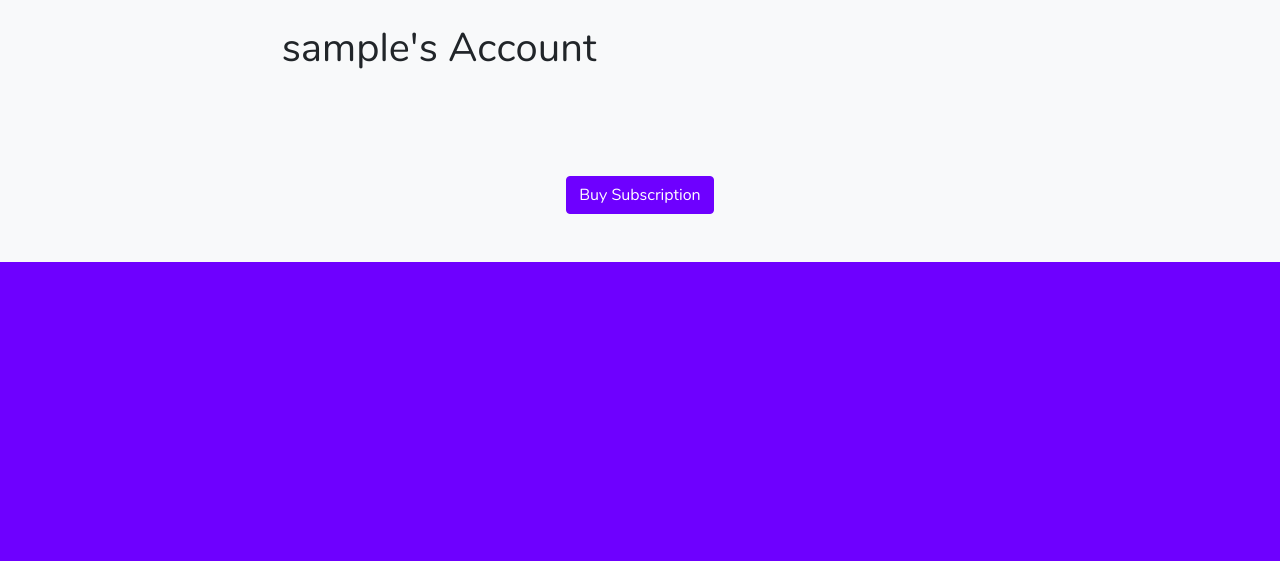
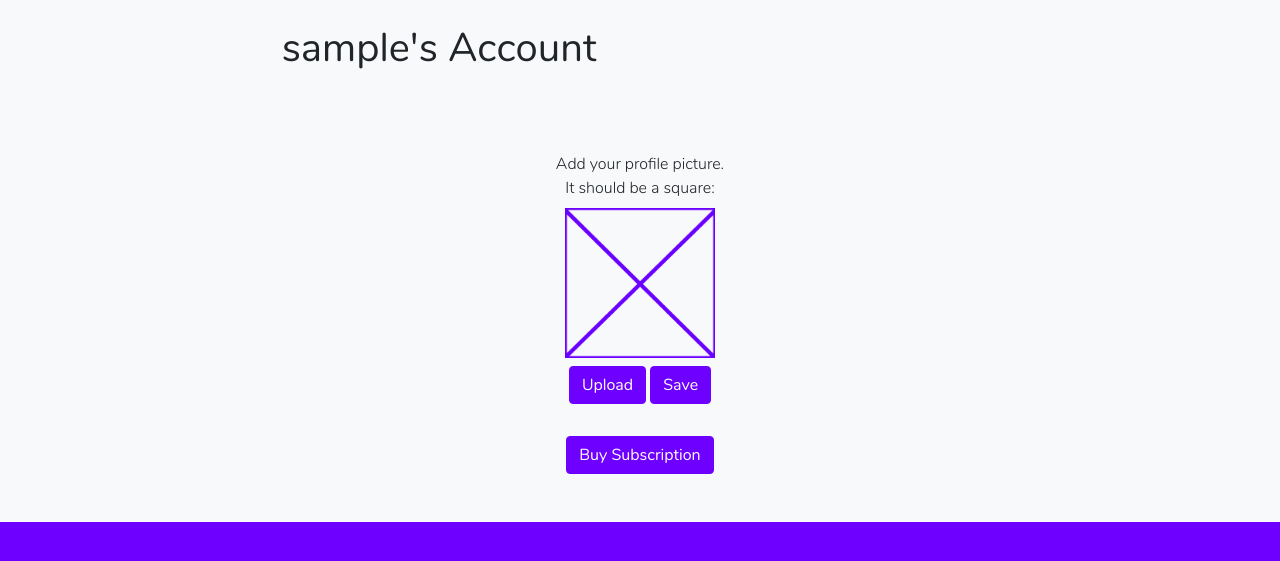
Before and after one commit to zappycode/zappycode-django, a Django app: page /account/ in a window 1280 px wide. Shown: the part 66-627 px from the top of the page. Run offline with Django 3.2, Linux system fonts and the light colour scheme; the visitor is signed in with stand-in values (Sample User, id 1); parts of the project's set-up code (start-up, migrations or seed data) failed here and were passed over; some libraries are stand-ins or nearby versions.

Commit message:
Users can add profile picture
changing, adding avatar possible on account.html

```diff
--- a/sitewide/forms.py
+++ b/sitewide/forms.py
@@ -1,4 +1,5 @@
 from allauth.account.forms import SignupForm
+from django.forms import ModelForm
 import stripe
 from django.conf import settings
 import environ
@@ -8,6 +9,7 @@ from django.shortcuts import get_object_or_404
 from django.template.defaultfilters import pluralize
 
 from invites.models import Invite
+from sitewide.models import ZappyUser
 
 env = environ.Env()
 environ.Env.read_env()
@@ -91,3 +93,27 @@ class CustomSignupForm(SignupForm):
 
             except Exception as e:
                 raise forms.ValidationError(e)
+
+
+class AccountSettingsForm(ModelForm):
+    def __init__(self, *args, **kwargs):
+        super(ModelForm, self).__init__(*args,**kwargs)
+        # erase label from pic, set no validation on hidden pic input
+        self.fields['pic'].label = ''
+        self.fields['pic'].required = False
+
+    class Meta:
+        model = ZappyUser
+        fields = ['pic']
+
+        # ImageField is switched to display none.
+        # Purpose: styling of FileInput's button is impossible.
+        # But there is possibility of styling related label
+        # which is made in account.html file
+        widgets = {
+            'pic': forms.ClearableFileInput(
+                attrs={
+                    'style': "display: none",
+                },
+            ),
+        }
--- a/sitewide/templates/account/account.html
+++ b/sitewide/templates/account/account.html
@@ -25,9 +25,29 @@
                 {% if user.cancel_at_period_end %}
                     <br>
                     <div class="alert alert-danger" role="alert">
-                        Your subscription has been canceled. You'll still have access to ZappyCode util the end of the billing cycle.
+                        Your subscription has been canceled. You'll still have access to ZappyCode until the end of the billing cycle.
                     </div>
                 {% endif %}
+
+                <form action="{% url 'account' %}" method="POST" enctype="multipart/form-data">
+                    {% csrf_token %}
+                    {% if request.user.pic %}
+                        <label>Change your profile picture:</label>
+                        <div class="d-block">
+                            <img id='preview_avatar' alt="profile picture" class="ml-4" height="150px" width="150px" src="../media/{{ request.user.pic }}">
+                            <button class="btn align-top btn-outline-primary border-1 p-0 m-0" style="font-size: 0.5rem;" type=submit name="delete" data-toggle="tooltip" title="Delete profile picture">
+                                <img alt="delete picture" height="20px" width="20px"  class="m-0 p-0 border-0" src="{% static 'sitewide/plug4pics.png' %}">
+                            </button>
+                        </div>
+                    {% else %}
+                        <label>Add your profile picture.<br> It should be a square:</label>
+                        <img id='preview_avatar' alt="profile picture" class="mx-auto d-block" height="150px" width="150px" src="{% static 'sitewide/plug4pics.png' %}">
+                    {% endif %}
+                    {{ forms }}
+                    <label for="id_pic" class="mt-2 btn btn-primary " style="cursor: pointer;">Upload</label>
+                    <button type=submit name="save" class="btn btn-primary ">Save</button>
+                </form>
+
                 {% if user.active_membership and not user.cancel_at_period_end  %}
                     <br>
                     <form method="post" action="{% url 'cancel_subscription' %}">
@@ -42,3 +62,30 @@
         </div>
 
 {% endblock %}
+
+{% block javascript %}
+     <script>
+        $(function () {
+            $('[data-toggle="tooltip"]').tooltip()
+        });
+
+        // funcs to preview photo after upload.
+        var reader = new FileReader();
+
+        // show loaded picture
+        reader.onload = function (e) {
+            $('#preview_avatar').attr('src', e.target.result);
+        }
+
+       function readURL(input) {
+            if (input.files && input.files[0]) {
+                reader.readAsDataURL(input.files[0]);
+            }
+        }
+
+        // fetch url from hidden ImageField
+        $("#id_pic").change(function() {
+            readURL(this);
+        });
+    </script>
+{% endblock %}
--- a/sitewide/views.py
+++ b/sitewide/views.py
@@ -1,5 +1,7 @@
 import time
 import stripe
+
+from .forms import AccountSettingsForm
 from .models import ZappyUser
 from django.shortcuts import render, redirect
 from django.contrib.auth.decorators import login_required
@@ -24,7 +26,26 @@ def pricing(request):
 
 @login_required
 def account(request):
-    return render(request, 'account/account.html')
+
+    forms = AccountSettingsForm()
+    if request.method == 'POST':
+        # print(request.POST.get('action2'))
+        user = request.user
+        form = AccountSettingsForm(request.POST, request.FILES)
+
+        if 'delete' in request.POST:
+            print('ufff. jest')
+            user.pic.delete()
+            messages.success(request, 'You\'ve deleted profile picture.')
+        elif form.is_valid() and form.cleaned_data['pic']:
+            user.pic = form.cleaned_data['pic']
+            user.save()
+            messages.success(request, 'Boom! You\'ve got new profile picture.')
+            return redirect('/account/')
+        else:
+            messages.warning(request, 'You need to load picture to save it')
+    return render(request, 'account/account.html', {'forms': forms})
+
 
 
 def payment_success(request):
```
Also changed, not shown: sitewide/static/sitewide/plug4pics.png (added), 1 other file.
